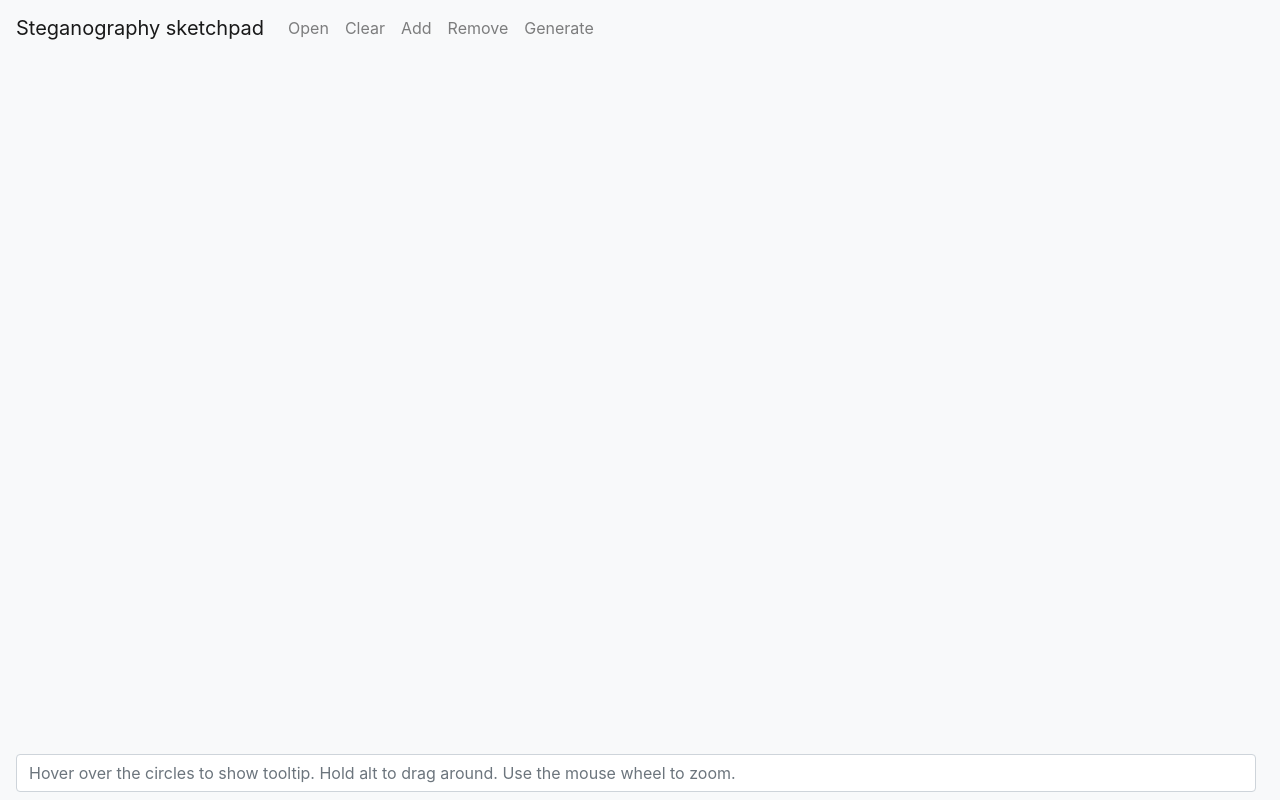
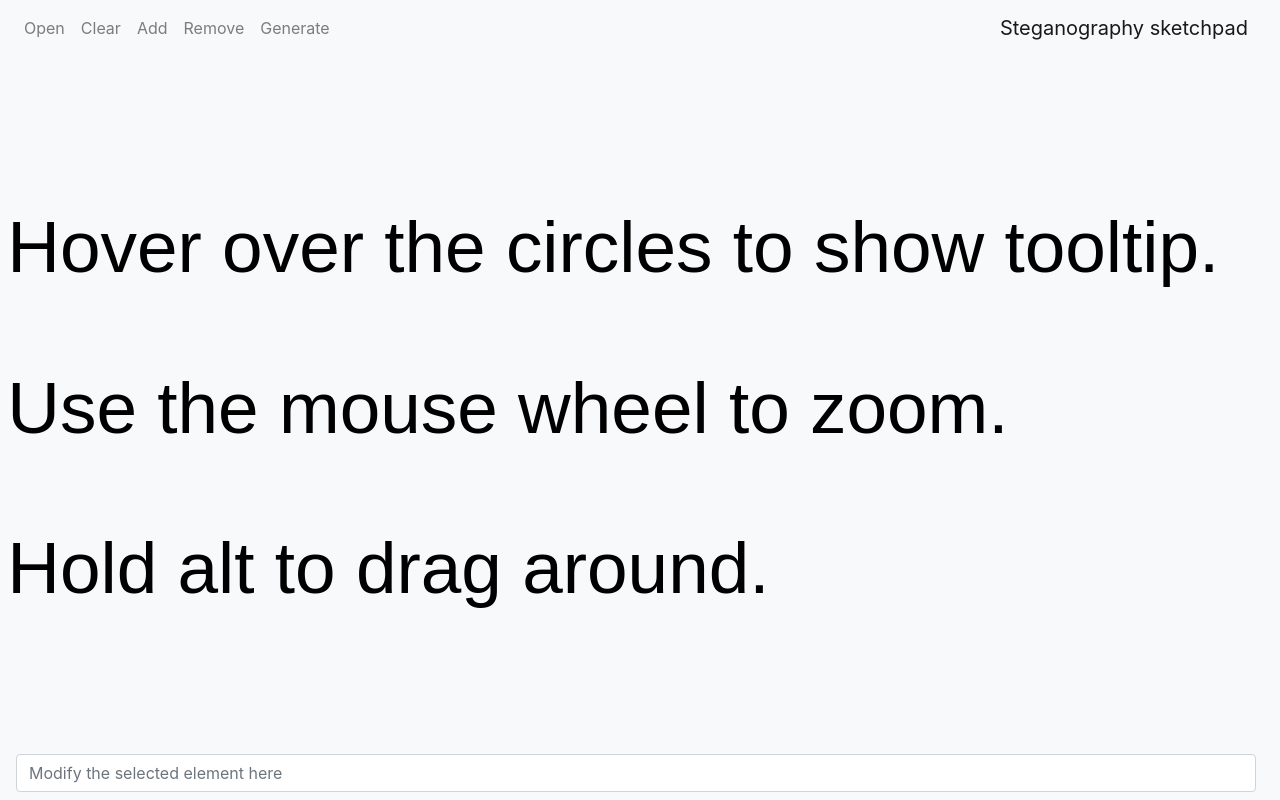
Before and after one commit to ndsf/steganography-sketchpad, a plain HTML site: page index.html in a window 1280 px wide. Drawn offline with Linux system fonts and the light colour scheme.

Commit message:
Bug fixes.

```diff
--- a/index.html
+++ b/index.html
@@ -9,9 +9,8 @@
     <title>Steganography sketchpad</title>
 </head>
 <body class="bg-light">
-<div class="container">
+<div class="container-fluid no-padding">
     <nav class="navbar fixed-top navbar-expand navbar-light bg-light">
-        <a class="navbar-brand" href="#">Steganography sketchpad</a>
         <button class="navbar-toggler" type="button" data-toggle="collapse" data-target="#navbar_top"
                 aria-controls="navbar_top" aria-expanded="false" aria-label="Toggle navigation">
             <span class="navbar-toggler-icon"></span>
@@ -28,11 +27,14 @@
                 <a id="build_button" class="nav-item nav-link" href="#" data-toggle="modal" data-target="#exampleModal">Generate</a>
             </div>
         </div>
+        <a class="navbar-brand" href="#">Steganography sketchpad</a>
     </nav>
 
     <div id="editor_canvas_div" class="row">
         <canvas id="editor_canvas"></canvas>
     </div>
+
+    <img id="tutorial_img" src="tutorial.svg" style="display: none">
 
     <nav class="navbar fixed-bottom navbar-expand navbar-light bg-light">
         <button class="navbar-toggler" type="button" data-toggle="collapse" data-target="#navbar_bottom"
@@ -40,7 +42,7 @@
             <span class="navbar-toggler-icon"></span>
         </button>
         <div class="collapse navbar-collapse" id="navbar_bottom">
-            <input id="input_input" class="form-control mr-sm-2" placeholder="Hover over the circles to show tooltip. Hold alt to drag around. Use the mouse wheel to zoom." autocomplete="off">
+            <input id="input_input" class="form-control mr-sm-2" placeholder="Modify the selected element here" autocomplete="off">
         </div>
     </nav>
 
--- a/js/javascript.js
+++ b/js/javascript.js
@@ -1,4 +1,5 @@
 $(function () {
+    let currentImage = null;
     let panning = false;
     let circles = [];
     let selected = null;
@@ -8,6 +9,8 @@ $(function () {
         clearTimeout(window.resizedFinished);
         window.resizedFinished = setTimeout(function () {
             resizeCanvas();
+            if (currentImage)
+                zoomToFitCanvas(0, 0, currentImage.width, currentImage.height);
         }, 250);
     });
 
@@ -19,12 +22,21 @@ $(function () {
         editor_canvas.renderAll();
     }
 
+    const tutorial = new fabric.Image("tutorial_img");
+    editor_canvas.setBackgroundImage(tutorial, editor_canvas.renderAll.bind(editor_canvas), {
+        originX: "left",
+        originY: "top"
+    });
+    zoomToFitCanvas(0, 0, tutorial.width, tutorial.height);
+
     $("#upload_link").on("click", function (e) {
         e.preventDefault();
         $("#file").trigger("click");
     });
 
     $("#file").on("change", function () {
+        circles = [];
+        selected = null;
         editor_canvas.clear();
         const img = new Image();
         img.onload = function () {
@@ -34,6 +46,7 @@ $(function () {
                 originY: "top"
             });
             zoomToFitCanvas(0, 0, img.width, img.height);
+            currentImage = img;
         };
         img.src = URL.createObjectURL(this.files[0]);
         readIMG();
@@ -101,11 +114,11 @@ $(function () {
     });
 
     function zoomToFitCanvas(minX, minY, maxX, maxY) {
-        console.log(minX, minY, maxX, maxY);
         const panX = (maxX - minX - editor_canvas.width) / 2 + minX;
         const panY = (maxY - minY - editor_canvas.height) / 2 + minY;
         editor_canvas.absolutePan({x: panX, y: panY});
-
+        editor_canvas.viewportTransform[0] = editor_canvas.viewportTransform[3] = 1;
+        editor_canvas.viewportTransform[1] = editor_canvas.viewportTransform[2] = 0;
         const zoom = Math.min(editor_canvas.width / (maxX - minX), editor_canvas.height / (maxY - minY));
         const zoomPoint = new fabric.Point(editor_canvas.width / 2, editor_canvas.height / 2);
         editor_canvas.zoomToPoint(zoomPoint, zoom);
@@ -181,9 +194,7 @@ $(function () {
                 t = t.split("<").join("&lt;");
                 t = t.split(">").join("&gt;");
                 t = t.replace(/(?:\r\n|\r|\n)/g, "<br />");
-                console.log("t=" + t);
                 const result = JSON.parse(t);
-                console.log(result.length);
                 for (let i = 0; i < result.length; i++) {
                     const temp = createCircle(result[i].x, result[i].y, result[i].text);
                     editor_canvas.add(temp.circle);
```
Also changed, not shown: tutorial.svg (added).
